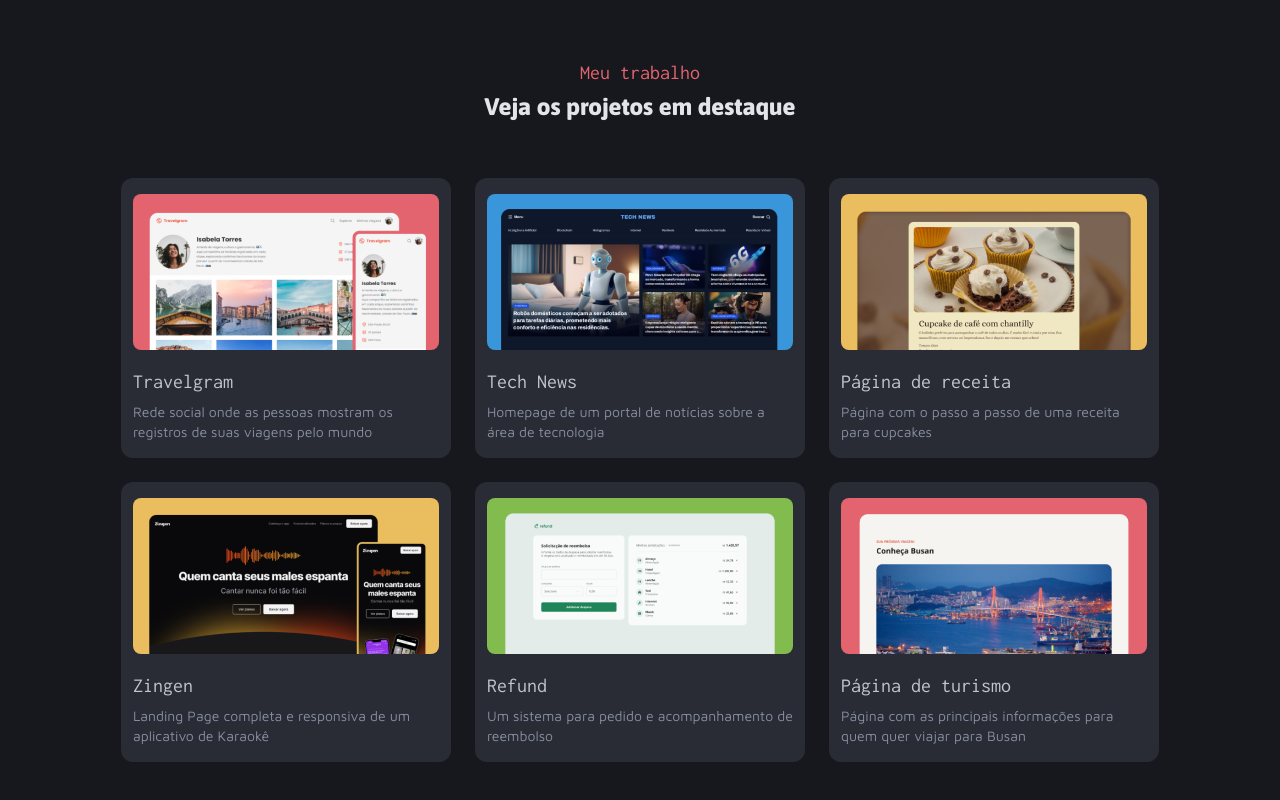
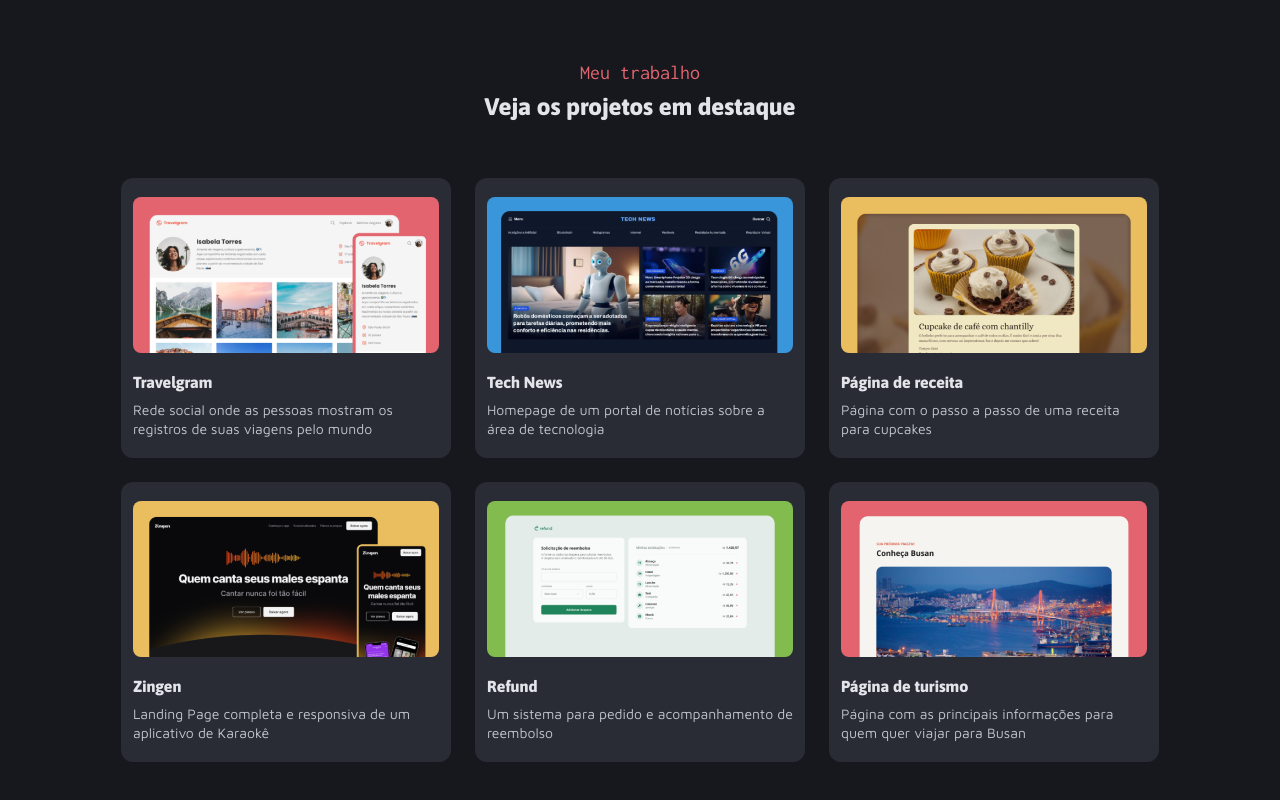
Before and after one commit to srlemos/Projeto-PortfolioDev, a plain HTML site: page index.html in a window 1280 px wide. Shown: the part 761-1561 px from the top of the page. Drawn offline with Linux system fonts and the light colour scheme.

Commit message:
finalizando estilização section my-work

```diff
--- a/styles/main.css
+++ b/styles/main.css
@@ -57,6 +57,13 @@ main {
 
     h3 {
       padding-bottom: 8px;
+      color: var(--gray-600);
+      font: var(--title-sm);
+    }
+
+    p {
+      color: var(--gray-500);
+      font: var(--text-sm);
     }
   }
 }
```
